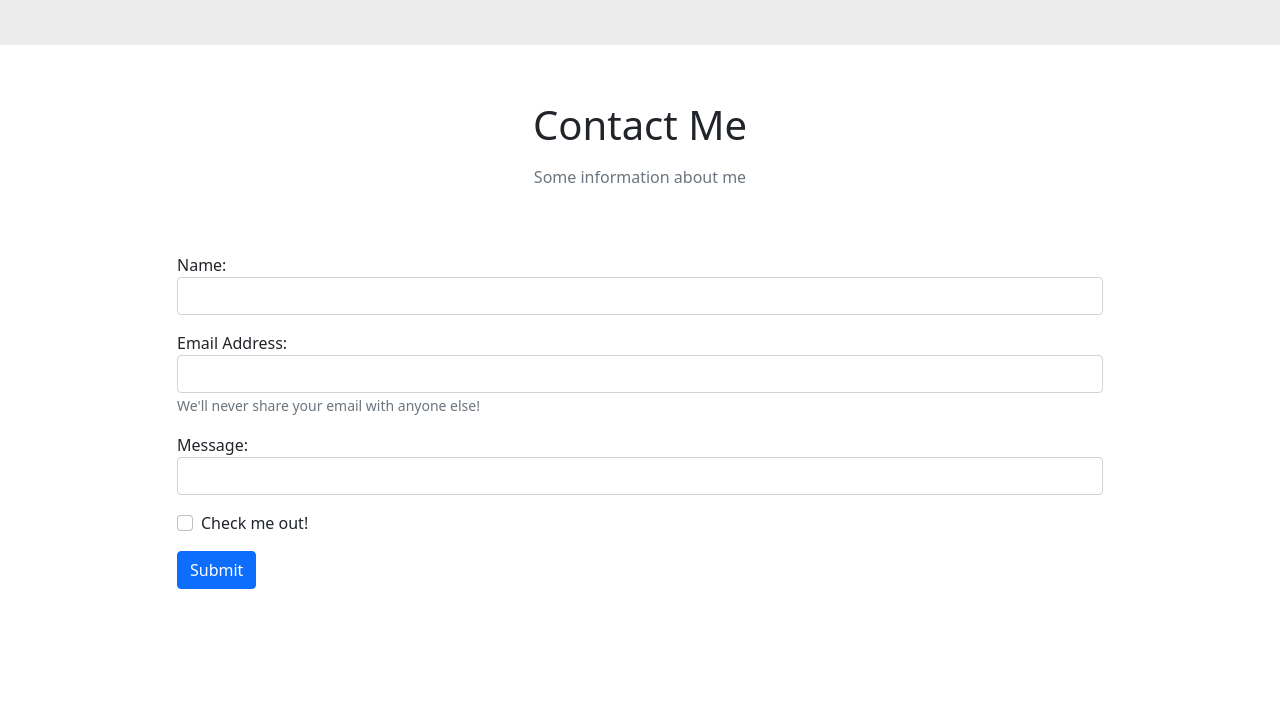
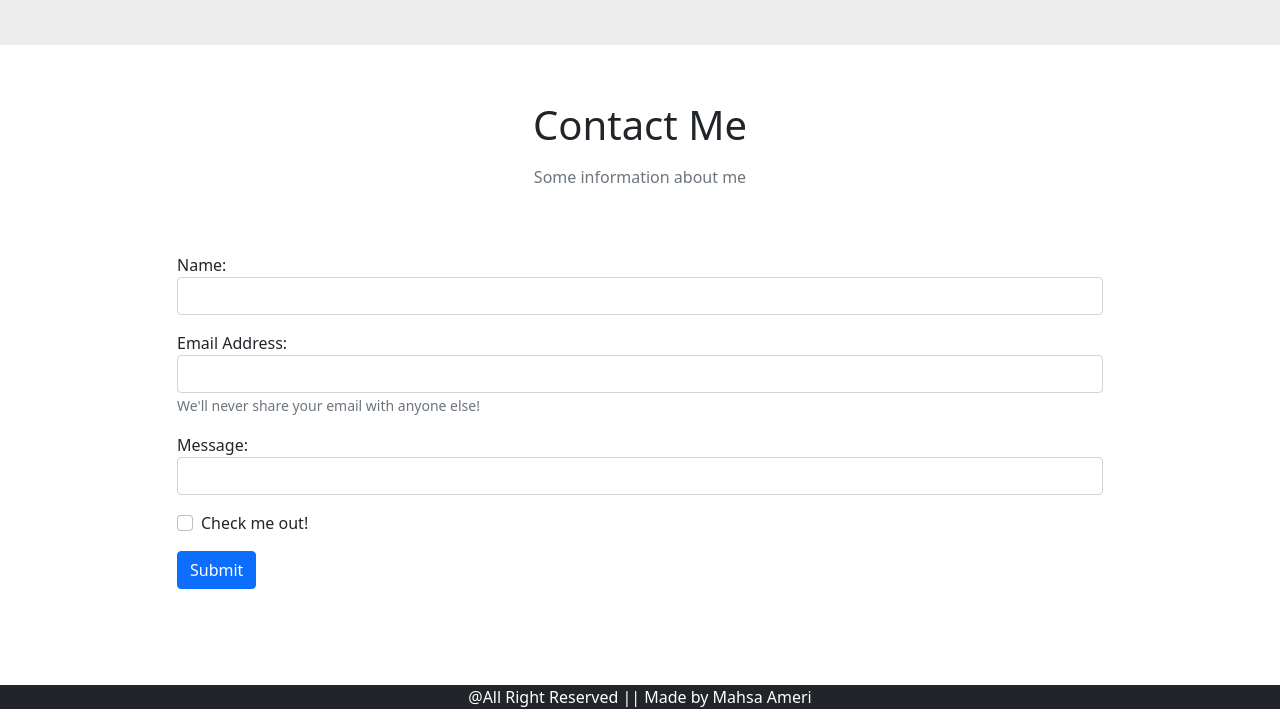
Before and after one commit to Mahsa1990a/portfolio, a plain HTML site: page index.html in a window 1280 px wide. Shown: the part 2240-2965 px from the top of the page. Before the commit the page ends 2925 px from the top, so only its background shows below. Drawn offline with Linux system fonts and the light colour scheme.

Commit message:
added footer

```diff
--- a/index.html
+++ b/index.html
@@ -186,12 +186,10 @@
       </div>
     </div>
   </section>
-
-
-
-
-
-
+  <!-- Footer -->
+  <footer class="text-center bg-dark">
+    <p class="text-white">@All Right Reserved || Made by Mahsa Ameri</p>
+  </footer>
 
   <!-- Added js files at the end of body, jQuery should add first -->
   <script src="jQuery.js"></script>
```
